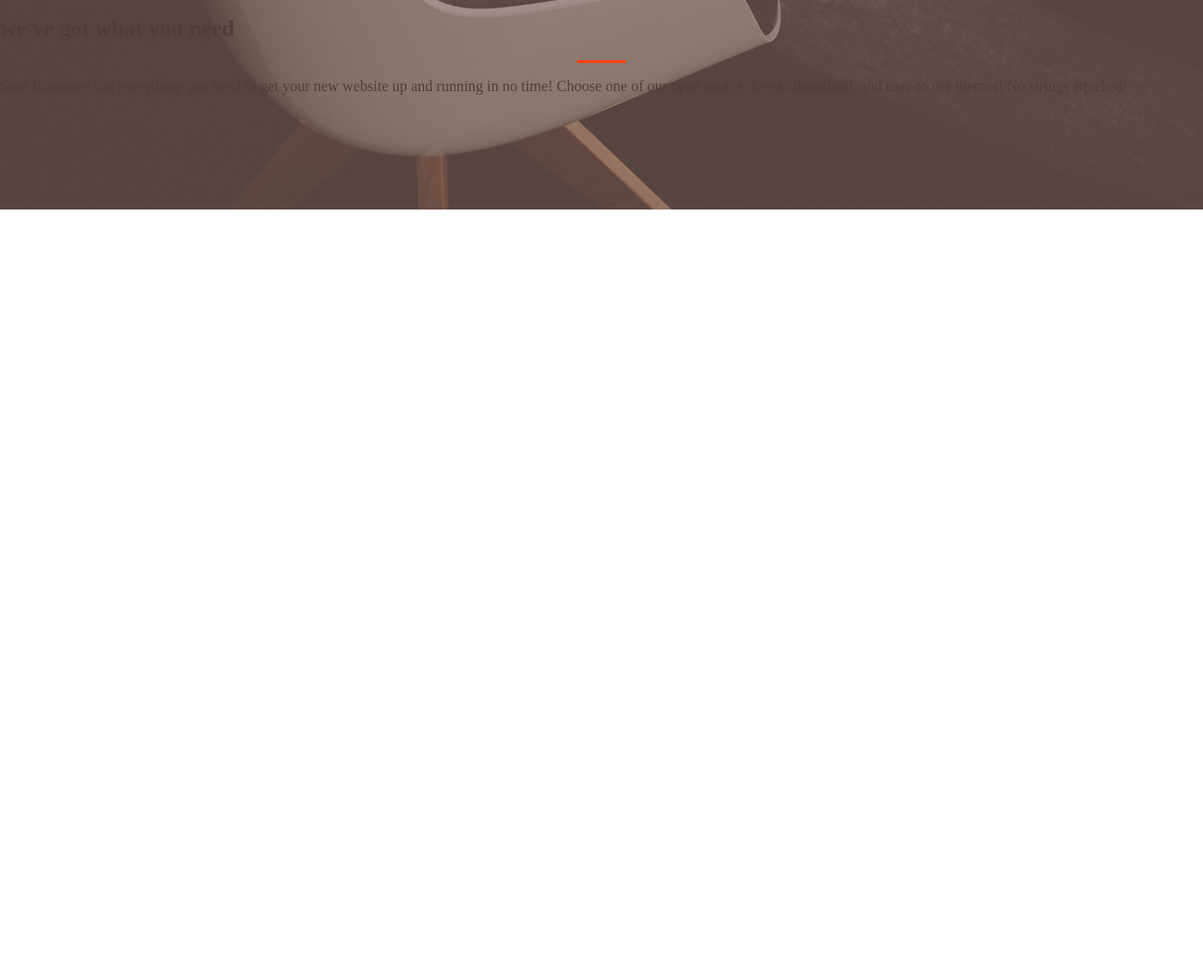
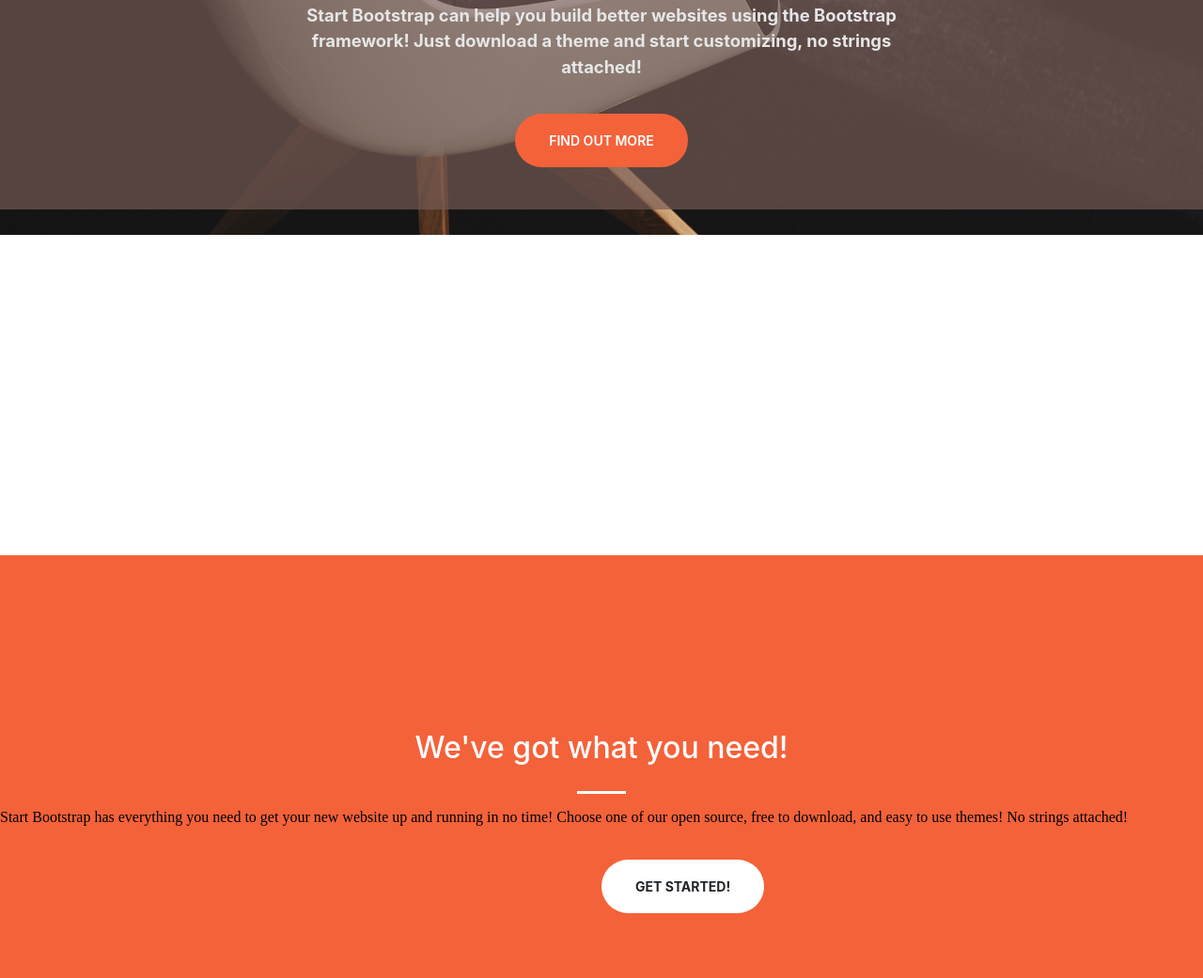
Before and after one commit to Octavian95/webpage, a plain HTML site: page index.html in a window 1280 px wide. Shown: the part 577-1618 px from the top of the page at 94% size. Before the commit the page ends 800 px from the top, so only its background shows below. Drawn offline with Linux system fonts and the light colour scheme; a script that the page names is missing.

Commit message:
New Section Chenges

```diff
--- a/index.html
+++ b/index.html
@@ -5,13 +5,10 @@
       <link rel= " stylesheet" href="style.css" type="text/css">
       <script src="main.js"></script>
    </head>
-
    <body class="img overlay ">
-
       <header>
          <nav class="navbar navbar-default navbar-fised-top" role='navigation'>
             <div class="row" >
-
                <ul class= "main-nav">
                   <li><a href="">ABOUT</a> </li>
                   <li><a href="">SERICES</a> </li>
@@ -23,35 +20,40 @@
                      <li class="active"><a href="">START BOOTSTRAP</a></li>
                   </ul>
                </div>
-
             </div>
          </nav>
       </header>
+      <section>
          <div class="hero" >
-         <h3 style="font-size:4vw;">
+            <h3 style="font-size:3vw;">
                YOUR FAVORITE SOURCE OF FREE BOOTSTRAP THEMES
             </h3>
             <hr class="divider my-4">
          </div>
          <div class="template">
             <div class="col-sm-4">
-
                <h1 class="h1">
                   Start Bootstrap can help you build better websites using the Bootstrap framework! Just download a theme and start customizing, no strings attached!
                </h1>
                <button class="btn">Find Out More</button>
             </div>
          </div>
+      </section>
       <section class="page-section bg-primary" id="about">
          <div class="container">
-      	<h2 class="text-white mt 0">
-      		we've got what you need
+            <div>
+               <div>
+                  <h2 class="needs">
+                     We've got what you need!
                   </h2>
                   <hr class="divider light my-4">
                   <p class="">
                      Start Bootstrap has everything you need to get your new website up and running in no time! Choose one of our open source, free to download, and easy to use themes! No strings attached!
                   </p>
+               </div>
+               <button class="secbtn", style="text-align:center"> GET STARTED! </button>
 
+            </div>
          </div>
       </section>
    </body>
--- a/style.css
+++ b/style.css
@@ -119,7 +119,7 @@ header {
 	color: #e6e6e6;
 	text-transform: uppercase;
 	font-size: 30px;
-	margin-top: 150px;
+	margin-top: 360px;
 	margin-bottom: 1px;
 	font-family: "Merriweather Sans",-apple-system,BlinkMacSystemFont,"Segoe UI",Roboto,"Helvetica Neue",Arial,"Noto Sans",sans-serif,"Apple Color Emoji","Segoe UI Emoji","Segoe UI Symbol","Noto Color Emoji";
 	border-style:1px;
@@ -192,3 +192,53 @@ hr{
 
 
 }
+.page-section {
+	position: relative;
+	background-color: #f4623a!important;
+	padding: 10rem 0;
+	margin-top: 25.8rem;
+
+}
+hr.light{
+	position: relative;
+	max-width: 3.25rem;
+    border-width: .2rem;
+    border-color: white;
+
+}
+.needs{
+	color: #fff;
+	margin:0px;
+	font-size: 2rem;
+	margin-bottom: 5%;
+	text-align: center;
+	font-family: "Merriweather Sans",-apple-system,BlinkMacSystemFont,"Segoe UI",Roboto,"Helvetica Neue",Arial,"Noto Sans",sans-serif,"Apple Color Emoji","Segoe UI Emoji","Segoe UI Symbol","Noto Color Emoji";
+	font-weight: 500;
+	line-height: 1.2;
+	margin-block-start: 0.83em;
+    margin-block-end: 0.83em;
+    margin-inline-start: 0px;
+    margin-inline-end: 0px;
+
+}
+.secbtn{
+	position: relative;
+	color: #212529;
+	text-decoration: uppercase;
+    padding-top: 1.25rem;
+    padding-right: 2.25rem;
+    padding-bottom: 1.25rem;
+    padding-left: 2.25rem;
+	font-size: 14px;
+	cursor: pointer;
+	border: 13px;
+	background-color: #fff;
+	border-radius: 40px;
+	text-transform: uppercase;
+	font-weight:730;
+	font-family: "Merriweather Sans",-apple-system,BlinkMacSystemFont,"Segoe UI",Roboto,"Helvetica Neue",Arial,"Noto Sans",sans-serif,"Apple Color Emoji","Segoe UI Emoji","Segoe UI Symbol","Noto Color Emoji";	margin-left: 50%;
+
+
+
+
+}
```
Lines whose indentation alone changed are shown as unchanged.
